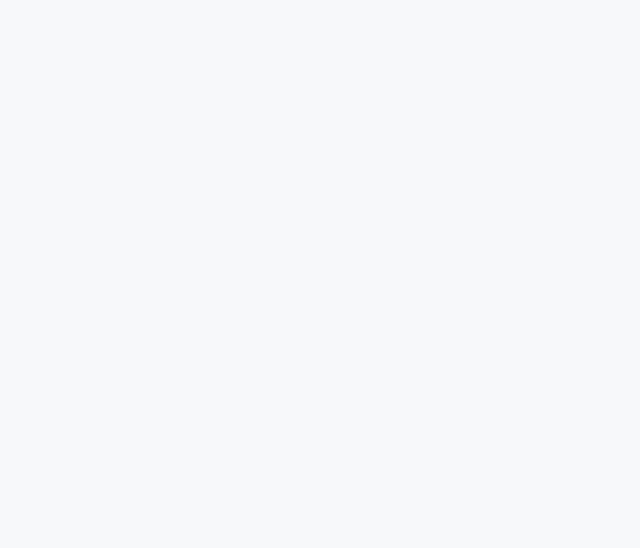
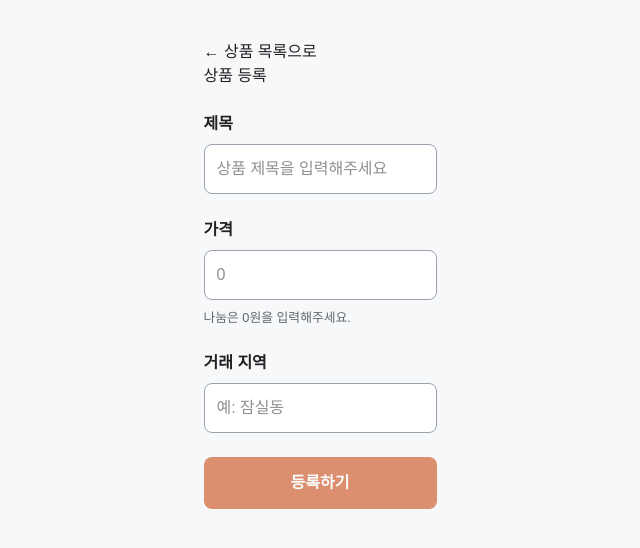
Before and after one commit to jxxngin/carrot-frontend, a Next.js app: page /products/new in a window 1280 px wide. Before the commit this address had no page. Shown: the top 548 px of the page, without its empty margins (320-960 px from the left). Built offline with nearby package versions, Linux system fonts and the light colour scheme.

Commit message:
feat: 상품 등록 입력 폼 추가

```diff
--- a/app/page.tsx
+++ b/app/page.tsx
@@ -1,5 +1,6 @@
 import ProductCard from "@/components/ProductCard";
 import type { Product } from "@/types/product";
+import Link from "next/link";
 import styles from "./page.module.css";
 
 export default async function Home() {
@@ -32,6 +33,7 @@ export default async function Home() {
         <div className={styles.heading}>
           <h1>중고거래 상품</h1>
           <p>총 {products.length}개</p>
+          <Link href="/products/new">상품 등록</Link>
         </div>
 
         {products.length === 0 ? (
--- /dev/null
+++ b/app/products/new/page.module.css
@@ -0,0 +1,56 @@
+.main {
+  max-width: 640px;
+  margin: 0 auto;
+  padding: 40px 20px;
+}
+
+.form {
+  display: grid;
+  gap: 24px;
+  margin-top: 24px;
+}
+
+.field {
+  display: grid;
+  gap: 8px;
+}
+
+.field label {
+  font-weight: 600;
+}
+
+.field input {
+  width: 100%;
+  min-width: 0;
+  padding: 12px;
+  border: 1px solid #9ca3af;
+  border-radius: 8px;
+  background: white;
+  color: #212124;
+  font: inherit;
+}
+
+.field input:focus-visible {
+  outline: 2px solid #c94a12;
+  outline-offset: 2px;
+}
+
+.field small {
+  color: #606770;
+}
+
+.submitButton {
+  padding: 14px;
+  border: none;
+  border-radius: 8px;
+  background: #c94a12;
+  color: white;
+  font: inherit;
+  font-weight: 600;
+  cursor: pointer;
+}
+
+.submitButton:disabled {
+  opacity: 0.6;
+  cursor: not-allowed;
+}
--- /dev/null
+++ b/app/products/new/page.tsx
@@ -0,0 +1,39 @@
+import Link from "next/link";
+import styles from "./page.module.css";
+
+export default function NewProductPage() {
+  return (
+    <main className={styles.main}>
+      <Link href="/">← 상품 목록으로</Link>
+      <h1>상품 등록</h1>
+
+      <form className={styles.form}>
+        <div className={styles.field}>
+          <label htmlFor="title">제목</label>
+          <input
+            id="title"
+            name="title"
+            type="text"
+            placeholder="상품 제목을 입력해주세요"
+            required
+          />
+        </div>
+
+        <div className={styles.field}>
+          <label htmlFor="price">가격</label>
+          <input id="price" name="price" type="number" min="0" step="1" placeholder="0" required />
+          <small>나눔은 0원을 입력해주세요.</small>
+        </div>
+
+        <div className={styles.field}>
+          <label htmlFor="location">거래 지역</label>
+          <input id="location" name="location" type="text" placeholder="예: 잠실동" required />
+        </div>
+
+        <button className={styles.submitButton} type="button" disabled>
+          등록하기
+        </button>
+      </form>
+    </main>
+  );
+}
```
